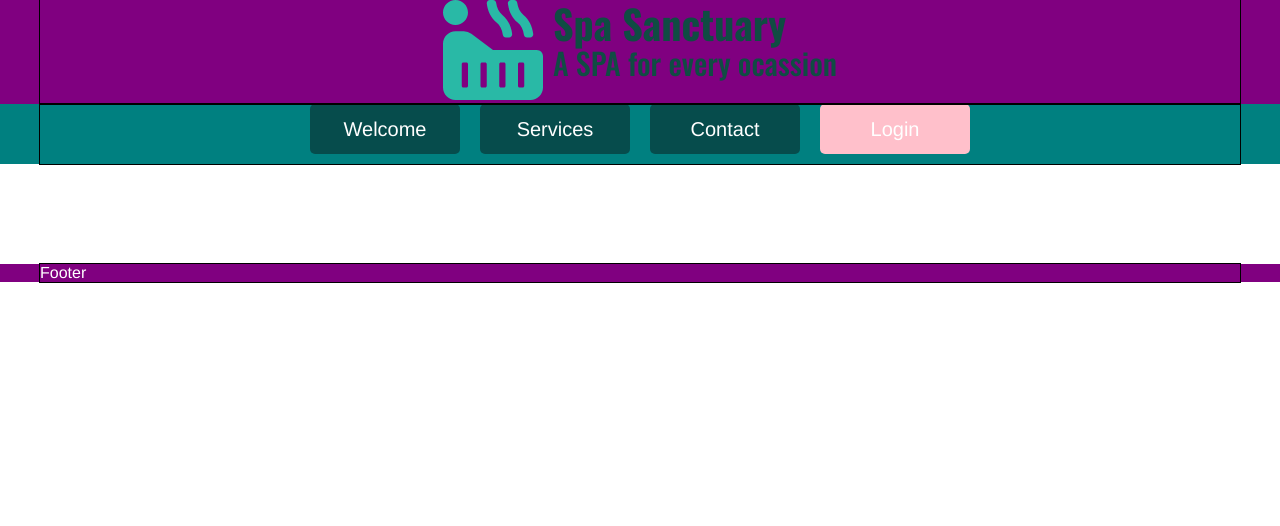
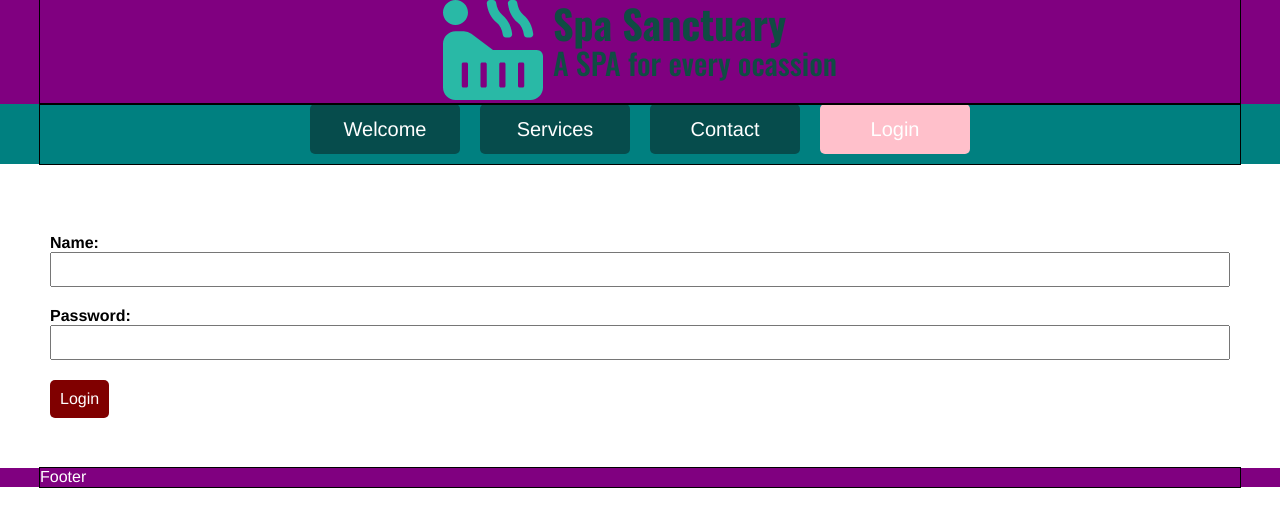
Before and after one commit to tomchristianstokka/My-Workbook, a React (Create React App) app in the folder SPA-In-Class/: page /login in a window 1280 px wide. Shown: the top 526 px of the page. Built offline with nearby package versions, Linux system fonts and the light colour scheme.

Commit message:
Monday lesson

```diff
--- a/SPA-In-Class/src/App/Pages/Contact/ContactForm.jsx
+++ b/SPA-In-Class/src/App/Pages/Contact/ContactForm.jsx
@@ -72,7 +72,6 @@
             newField.validate.message = ``;
         }
 
-
         if (formField.id === 'userName') {
             userNameUpdate(newField);
         }
@@ -88,7 +87,7 @@
         event.preventDefault();
         console.log('Captured Form Submit, we will take it from here');
 
-        if (userName.validate.valid === true && userEmail.validate.valid === true ) {
+        if (userName.validate.valid === true && userEmail.validate.valid === true) {
             console.log('Valid Submitting form');
 
             // .. AJAX goes here: aka AXIOS
--- a/SPA-In-Class/src/App/Pages/Login.jsx
+++ b/SPA-In-Class/src/App/Pages/Login.jsx
@@ -1,14 +1,113 @@
-import React from 'react';
+import React, { useState } from 'react';
 import styled from 'styled-components';
 import Helmet from 'react-helmet';
 
+/* Scripts ---------------------------*/
+import API from '../../common/axios.js';
+
+/* Components ---------------------------*/
+
+import Button from '../../common/Forms/Button.jsx';
+import FormGroup from '../../common/Forms/FormGroup.jsx';
+
+
+const formFields = {
+    nameField: {
+        id: 'userName',
+        label: 'Name',
+        inputType: 'text',
+        value: '',
+        validate: {
+            required: true,
+            valid: true,
+            message: '',
+        }
+    },
+    passwordField: {
+        id: 'userPassword',
+        label: 'Password',
+        inputType: 'password',
+        value: '',
+        validate: {
+            required: true,
+            valid: true,
+            message: '',
+        }
+    },
+}
+
 const Login = () => {
+
+    const [userName, userNameUpdate] = useState(formFields.nameField);
+    const [userPassword, userPasswordUpdate] = useState(formFields.passwordField);
+
+    const handleOnChange = (event, formField) => {
+        // console.log(event.target.value, formField);
+
+        const newField = {
+            ...formField,
+            value: event.target.value,
+        }
+
+        if (newField.validate.required === true) {
+            console.log('Validating: ', newField.label);
+        }
+
+        if (newField.value.lenght < 4) {
+            // Let them know there is an error
+            newField.validate.valid = false;
+            newField.validate.message = `You forgot to fill out ${newField.label} field.`;
+        } else {
+            // Clear any errors
+            newField.validate.valid = true;
+            newField.validate.message = ``;
+        }
+
+        if (formField.id === 'userName') {
+            userNameUpdate(newField);
+        }
+        if (formField.id === 'userPassword') {
+            userPasswordUpdate(newField);
+        }
+    }
+
+    const handleFormSubmit = (event) => {
+        event.preventDefault();
+        console.log('Captured Login, we will take it from here');
+
+        if (userName.validate.valid === true && userPassword.validate.valid === true) {
+            console.log('Valid Login form');
+
+            // .. AJAX goes here: aka AXIOS
+            const postData = {
+                userName: userName,
+                userPassword: userPassword,
+            }
+
+            API.post('/Login', postData).then((result) => {
+                console.log('result', result);
+            });
+        }
+    }
+
+
 
     return (
         <LoginStyled className='Login'>
             <Helmet>
                 <title>Login :: SPA App</title>
             </Helmet>
+            <form onSubmit={ handleFormSubmit }>
+                <FormGroup
+                    formField={ userName }
+                    onChange={ handleOnChange }
+                />
+                <FormGroup
+                    formField={ userPassword }
+                    onChange= { handleOnChange }
+                />
+                <Button type='submit'>Login</Button>
+            </form>
         </LoginStyled>
     );
 }
--- a/SPA-In-Class/src/common/Forms/FormGroup.jsx
+++ b/SPA-In-Class/src/common/Forms/FormGroup.jsx
@@ -37,7 +37,6 @@
             font-size: 18px;
             padding: 5px;
         }
-
         textarea {
             height: 200px;
         }
```
